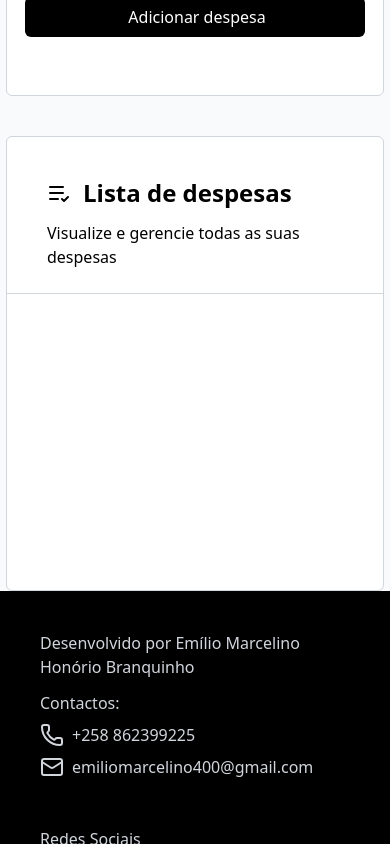
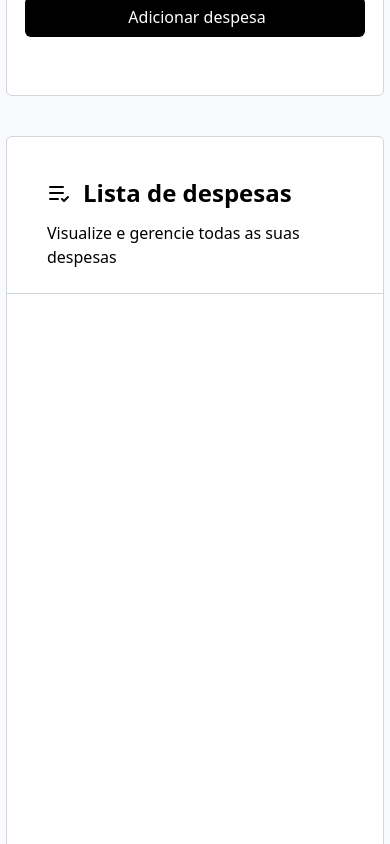
Before and after one commit to morheus2077/GDP, a React (Vite) app: page / in a window 390 px wide. Shown: the part 1020-1864 px from the top of the page. Built offline with nearby package versions, Linux system fonts and the light colour scheme.

Commit message:
Atualizando o campo de visualizacao das despesas

```diff
--- a/src/App.tsx
+++ b/src/App.tsx
@@ -305,7 +305,7 @@ function App() {
 
 
           {/* Visualizacao das despesas */}
-          <div className='bg-white lg:h-[600px] md:h-[500px] lg:w-[580px] md:w-[450px] mx-[6px] border border-gray-300 rounded-md mt-10 lg:mt-0 md:mt-0 '>
+          <div className='bg-white mb-5 lg:mb-0 md:mb-5 h-[900px] lg:h-[600px] md:h-[500px] lg:w-[580px] md:w-[450px] mx-[6px] border border-gray-300 rounded-md mt-10 lg:mt-0 md:mt-0 '>
              <div className='px-10 pt-10'>
               <div className="flex items-center gap-3">
                 <i><ListCheck/></i>
```
